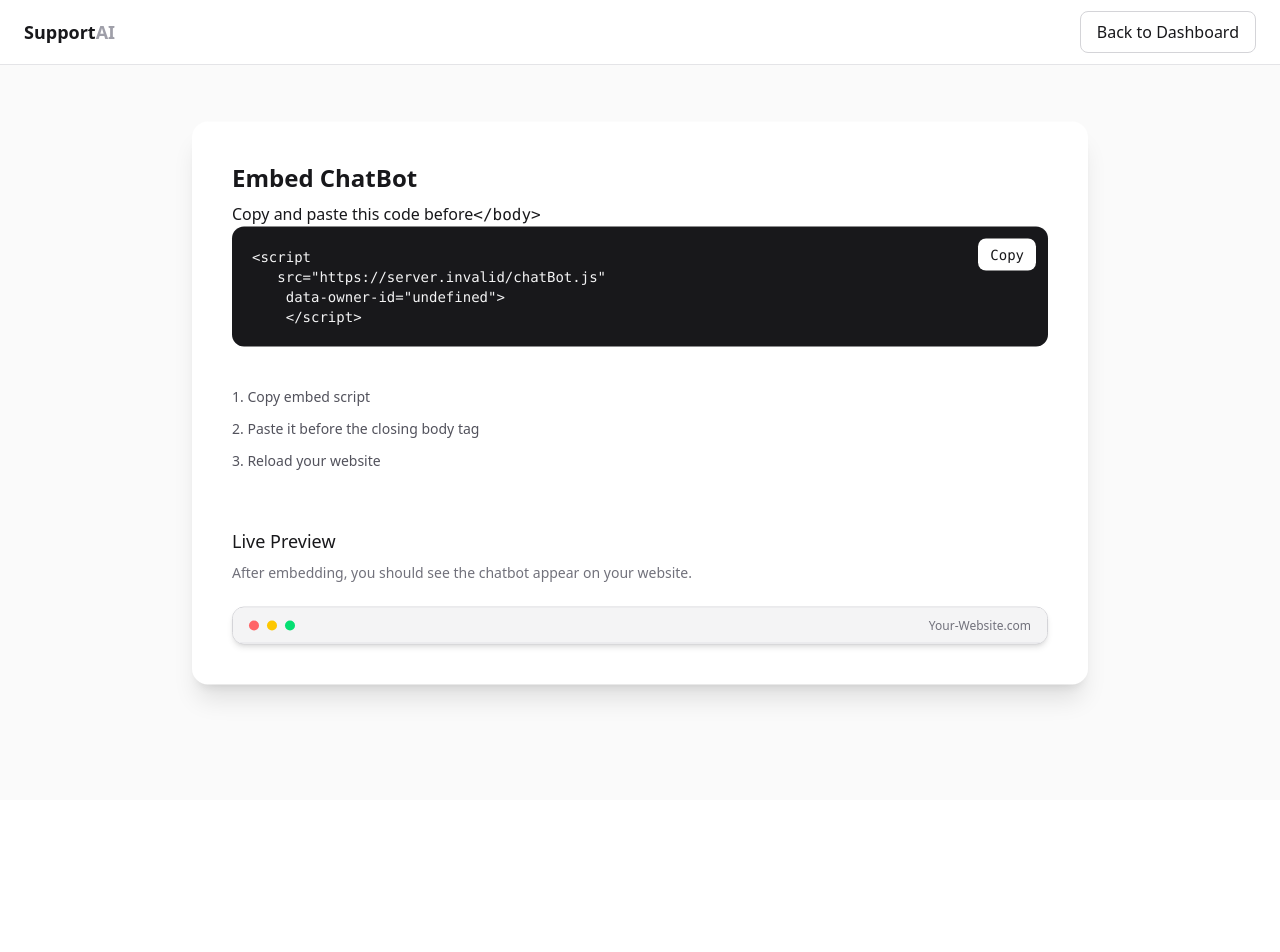
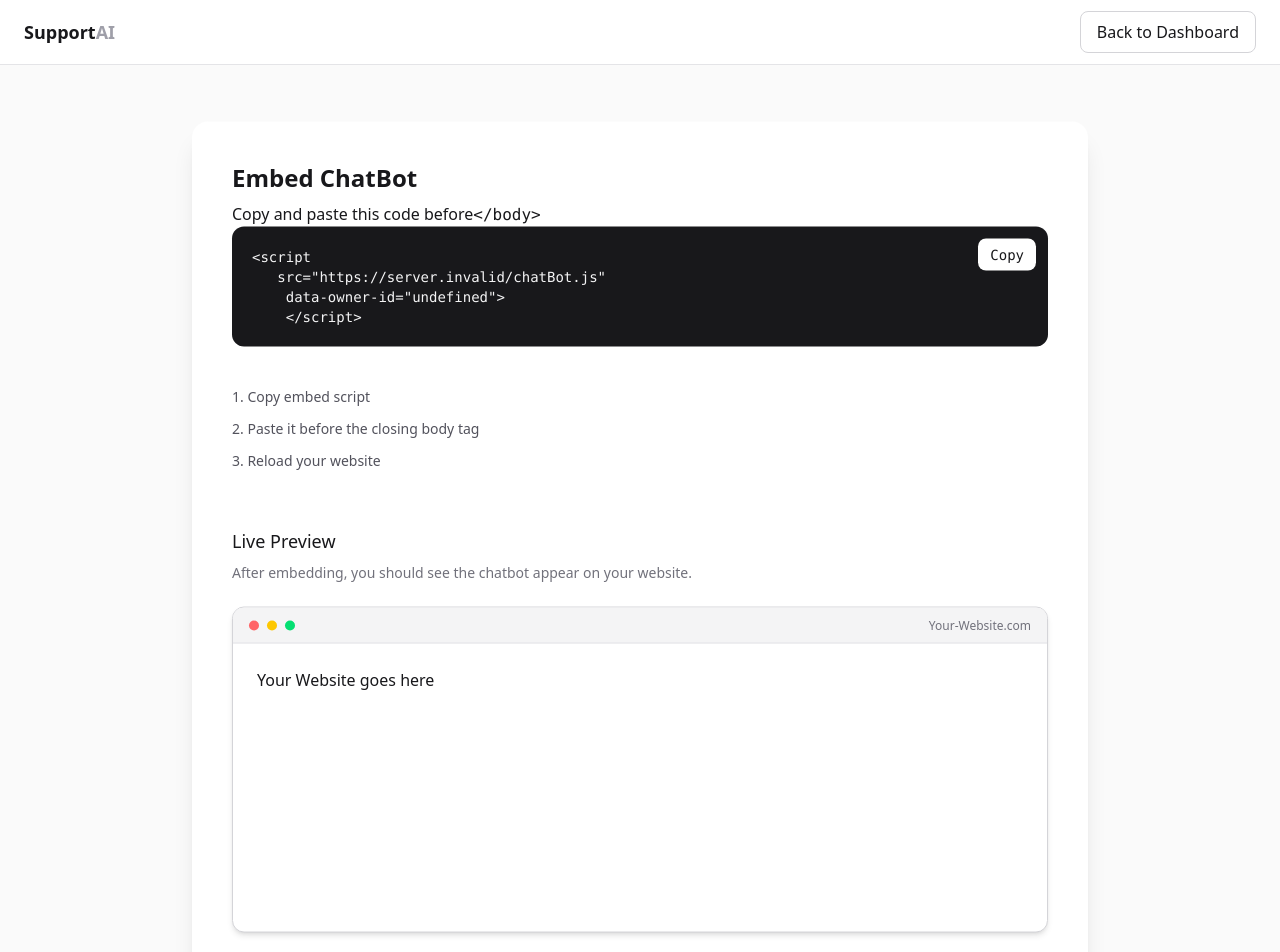
Before and after one commit to Kundank8789/AI-Customer-Support, a Next.js app: page /embed in a window 1280 px wide. Shown: the top 952 px of the page. Before the commit the page ends 800 px from the top, so only its background shows below. Built offline with nearby package versions, Linux system fonts and the light colour scheme; no server answers; what @scalekit-sdk/node would draw is missing.

Commit message:
add some thing in my embede page

```diff
--- a/src/components/EmbedClient.tsx
+++ b/src/components/EmbedClient.tsx
@@ -59,6 +59,8 @@ function EmbedClient({ ownerId }: { ownerId: string }) {
               <span className='w-2.5 h-2.5 rounded-full bg-green-400' />
               <span className='ml-auto text-xs text-zinc-500'>Your-Website.com</span>
             </div>
+
+            <div className='relative h-64 sm:h-72 p-6'>Your Website goes here</div>
           </div>
         </motion.div>
       </div>
```
